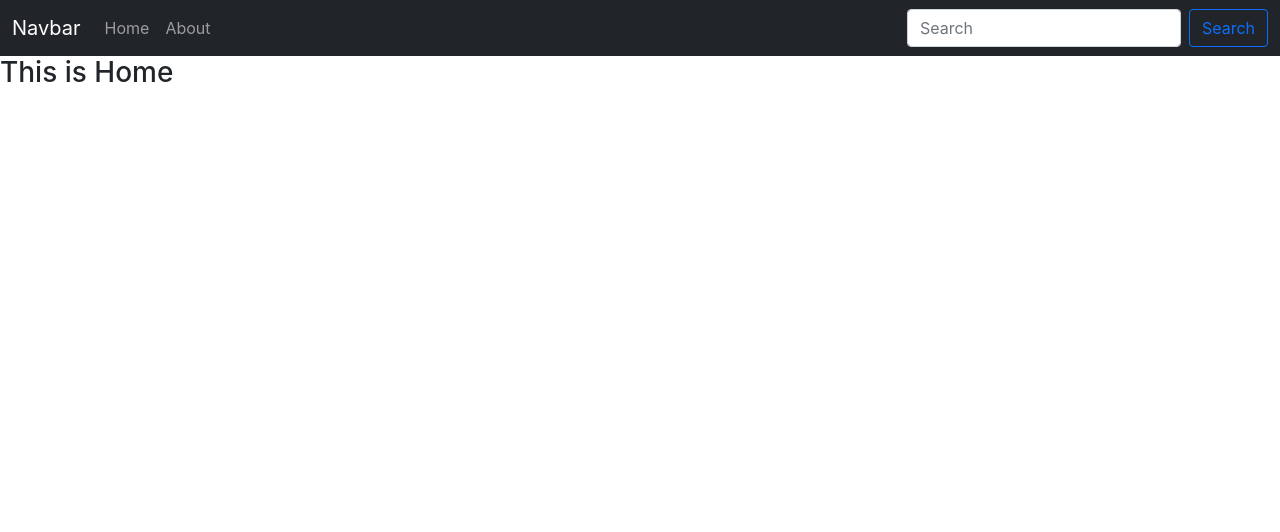
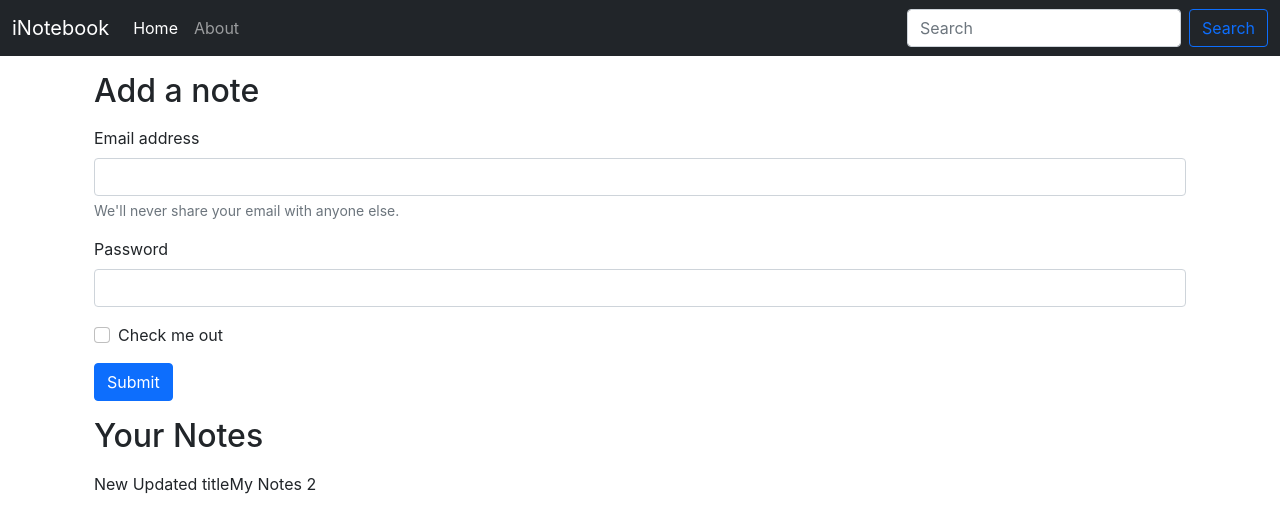
Before and after one commit to panchambopanna/inotebook, a React (Create React App) app: page / in a window 1280 px wide. Shown: the top 532 px of the page. Built offline with nearby package versions, Linux system fonts and the light colour scheme.

Commit message:
Stage 11- useLocation

```diff
--- a/src/App.js
+++ b/src/App.js
@@ -3,13 +3,14 @@
 import Home from './Components/Home'
 import Navbar from './Components/Navbar';
 import { BrowserRouter as Router, Switch, Route } from "react-router-dom";
-import NoteState from './Context/NoteState';
+import NoteState from './Context/Notes/NoteState';
 
 function App() {
   return (
     <NoteState>
       <Router>
         <Navbar />
+        <div className="container">
           <Switch>
             <Route exact path="/">
               <Home />
@@ -18,6 +19,7 @@
               <About />
             </Route>
           </Switch>
+        </div>
       </Router>
     </NoteState>
   );
--- a/src/Components/About.js
+++ b/src/Components/About.js
@@ -1,19 +1,9 @@
-import React from 'react';
-import { useContext, useEffect } from 'react';
-import noteContext from '../Context/noteContext';
+import React from 'react'
 
 export default function About() {
-
-    const a = useContext(noteContext);
-    useEffect(() => {
-        return () => {
-            a.update();
-        } // eslint-disable-next-line
-    }, [])
-
     return (
         <div>
-            <h3>This is About {a.state.name} and is in {a.state.class}</h3>
+            This is About page
         </div>
     )
 }
--- a/src/Components/Home.js
+++ b/src/Components/Home.js
@@ -1,9 +1,38 @@
-import React from 'react'
+import React, {useContext} from 'react';
+import noteContext from '../Context/Notes/noteContext'
 
 export default function Home() {
+
+    const context = useContext(noteContext);
+    // eslint-disable-next-line
+    const {notes, setNotes} = context;
     return (
-        <div>
-            <h3>This is Home</h3>
-        </div>
+        <>
+        <div className="container my-3">
+            <h2 className='my-3'>Add a note</h2>
+            <form>
+                <div className="mb-3">
+                    <label htmlFor="exampleInputEmail1" className="form-label">Email address</label>
+                    <input type="email" className="form-control" id="exampleInputEmail1" aria-describedby="emailHelp" />
+                    <div id="emailHelp" className="form-text">We'll never share your email with anyone else.</div>
+                </div>
+                <div className="mb-3">
+                    <label htmlFor="exampleInputPassword1" className="form-label">Password</label>
+                    <input type="password" className="form-control" id="exampleInputPassword1" />
+                </div>
+                <div className="mb-3 form-check">
+                    <input type="checkbox" className="form-check-input" id="exampleCheck1" />
+                    <label className="form-check-label" htmlFor="exampleCheck1">Check me out</label>
+                </div>
+                <button type="submit" className="btn btn-primary">Submit</button>
+            </form>
+            <h2 className='my-3'>Your Notes</h2>
+
+            {notes.map((notes)=>{
+                return notes.title
+            })}
+
+            </div>
+        </>
     )
 }
--- a/src/Components/Navbar.js
+++ b/src/Components/Navbar.js
@@ -1,23 +1,26 @@
 import React from 'react';
-import { Link } from "react-router-dom";
+import { Link, useLocation } from "react-router-dom";
 
 
 export default function Navbar() {
+
+    const location = useLocation();
+
     return (
         <div>
             <nav className="navbar navbar-expand-lg navbar-dark bg-dark">
                 <div className="container-fluid">
-                    <Link className="navbar-brand" to="/">Navbar</Link>
+                    <Link className="navbar-brand" to="/">iNotebook</Link>
                     <button className="navbar-toggler" type="button" data-bs-toggle="collapse" data-bs-target="#navbarSupportedContent" aria-controls="navbarSupportedContent" aria-expanded="false" aria-label="Toggle navigation">
                         <span className="navbar-toggler-icon"></span>
                     </button>
                     <div className="collapse navbar-collapse" id="navbarSupportedContent">
                         <ul className="navbar-nav me-auto mb-2 mb-lg-0">
                             <li className="nav-item">
-                                <Link className="nav-link" aria-current="page" to="/">Home</Link>
+                                <Link className={`nav-link ${location.pathname === '/'?'active':""}`} aria-current="page" to="/">Home</Link>
                             </li>
                             <li className="nav-item">
-                                <Link className="nav-link" to="/about">About</Link>
+                                <Link className={`nav-link ${location.pathname === '/about'?'active':""}`} aria-current="page" to="/about">About</Link>
                             </li>
                         </ul>
                         <form className="d-flex">
--- a/src/Context/NoteState.js
+++ /dev/null
@@ -1,27 +0,0 @@
-import noteContext from "./noteContext";
-import { useState } from "react";
-
-const NoteState = (props) => {
-
-    const [state, setState] = useState({
-        name: "Pancham",
-        class: "5b"
-    })
-
-    const update = () => {
-        setInterval(() => {
-            setState({
-                name: "Bopanna",
-                class: "10c"
-            })
-        }, 2000);
-    }
-
-    return (
-        <noteContext.Provider value={{state, update}}>
-            {props.children}
-        </noteContext.Provider>
-    )
-}
-
-export default NoteState;
--- /dev/null
+++ b/src/Context/Notes/NoteState.js
@@ -0,0 +1,36 @@
+import noteContext from "./noteContext";
+import { useState } from "react";
+
+const NoteState = (props) => {
+
+    const initialNotes = [
+        {
+          "_id": "6161ba7b05b9b8ac8894c057",
+          "user": "61601bd8d3448fe6f750d1dd",
+          "title": "New Updated title",
+          "description": " New Updated description",
+          "tag": "New Update",
+          "date": "2021-10-09T15:51:23.333Z",
+          "__v": 0
+        },
+        {
+          "_id": "616559097e121e26ae5e7960",
+          "user": "61601bd8d3448fe6f750d1dd",
+          "title": "My Notes 2",
+          "description": "Second Note for this example",
+          "tag": "personal",
+          "date": "2021-10-12T09:44:41.414Z",
+          "__v": 0
+        }
+      ]
+
+      const [notes, setNotes] = useState(initialNotes)
+
+    return (
+        <noteContext.Provider value={{notes, setNotes}}>
+            {props.children}
+        </noteContext.Provider>
+    )
+}
+
+export default NoteState;
```
Also changed, not shown: src/Context/Notes/noteContext.js (renamed from src/Context/noteContext.js), 1 other file (tests, documents, lock files or other folders). Lines whose indentation alone changed are shown as unchanged.
